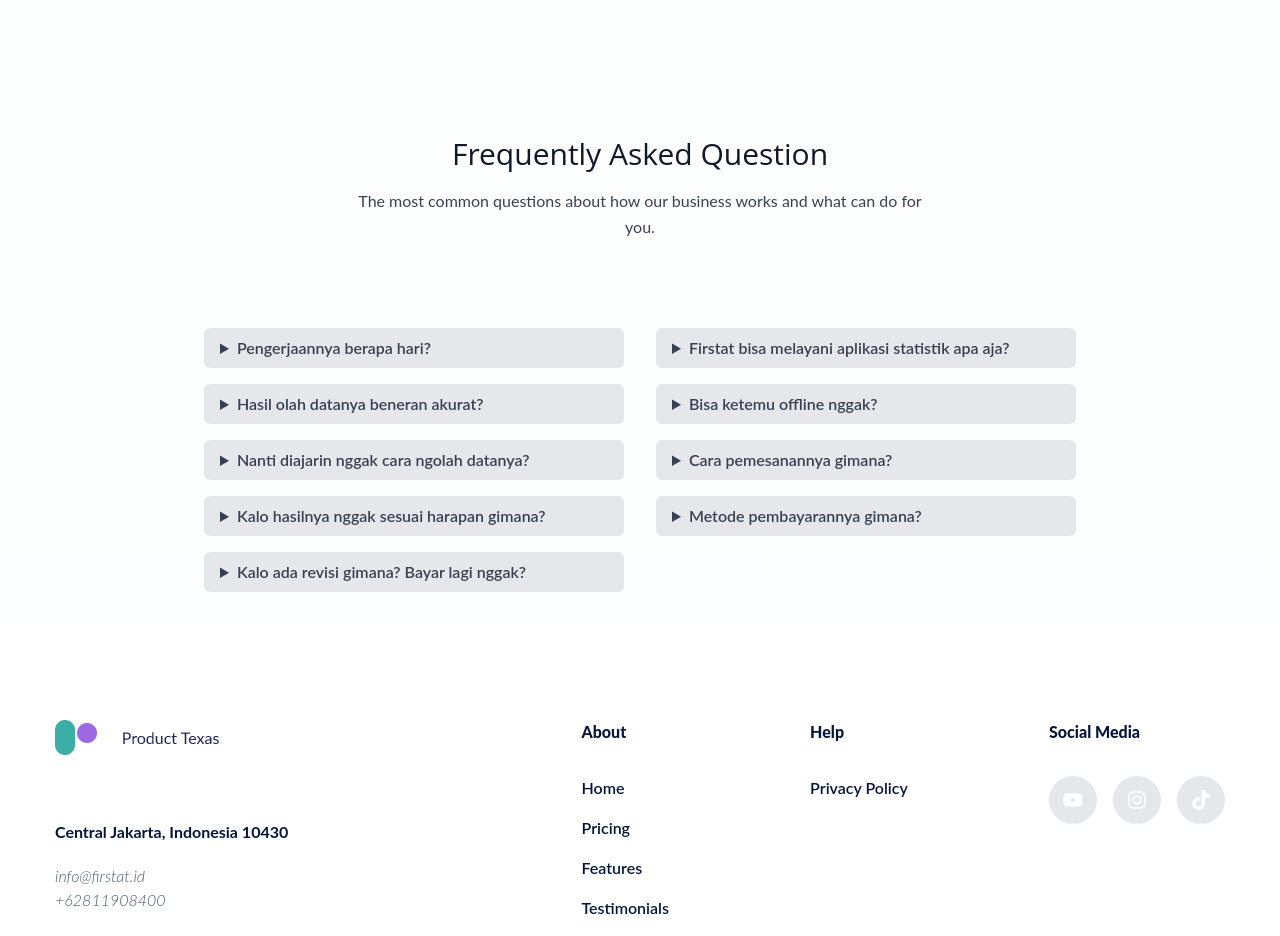
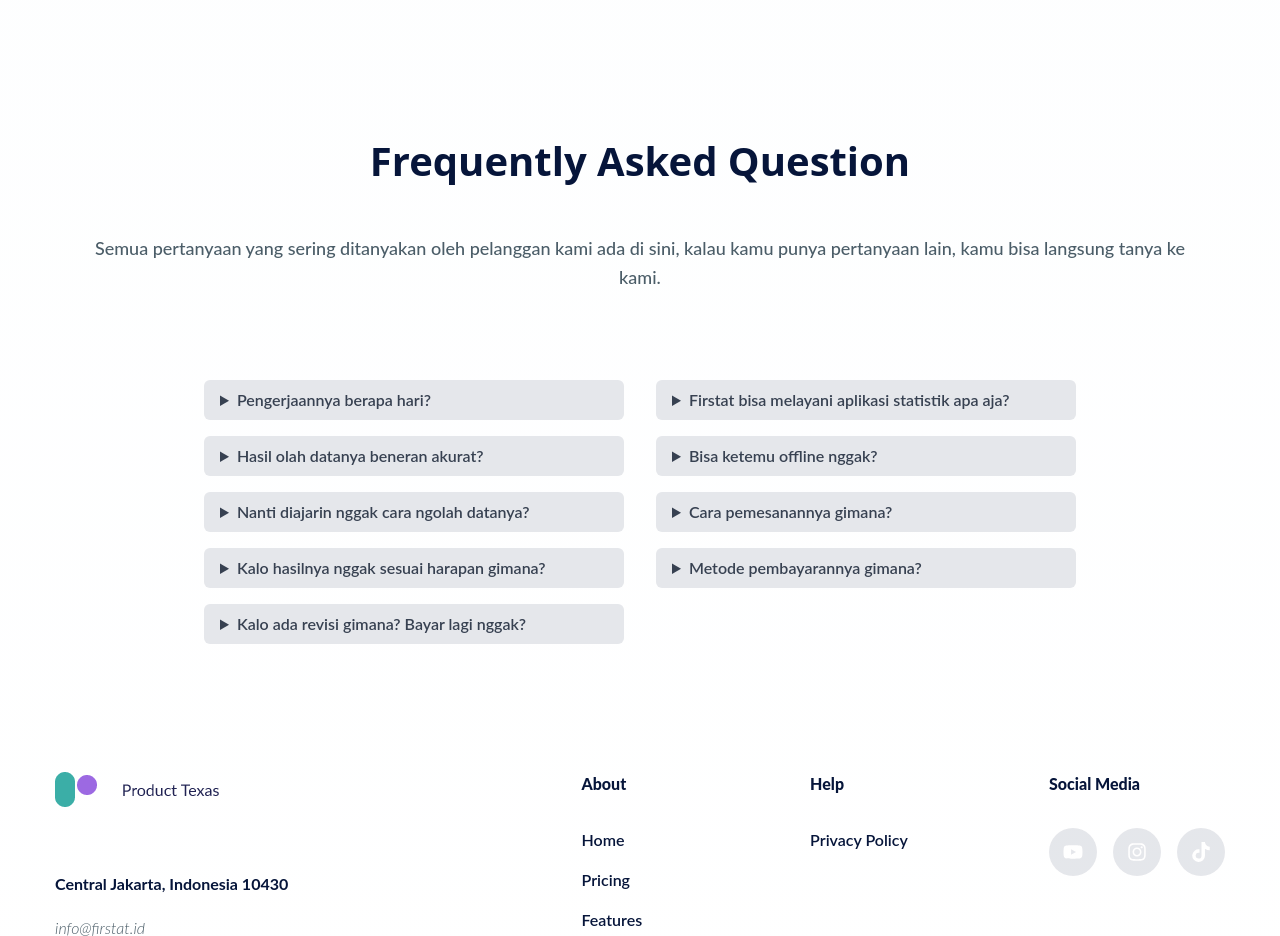
Before and after one commit to Farkhanariyasa/lanpage-ID, a React (Create React App) app: page / in a window 1280 px wide. Shown: the part 5520-6456 px from the top of the page. Built offline with nearby package versions, Linux system fonts and the light colour scheme; the HTML template or start-up script is replaced by a standard one.

Commit message:
Styling FAQ section title

```diff
--- a/src/components/FAQ.js
+++ b/src/components/FAQ.js
@@ -7,12 +7,11 @@ const FAQ = () => {
         <section class="text-gray-700">
           <div class="container px-5 py-24 mx-auto">
             <div class="text-center mb-20">
-              <h1 class="sm:text-3xl text-2xl font-medium text-center title-font text-gray-900 mb-4">
+              <h1 class="h2 mb-6 xl:mb-12">
                 Frequently Asked Question
               </h1>
-              <p class="text-base leading-relaxed xl:w-2/4 lg:w-3/4 mx-auto">
-                The most common questions about how our business works and what
-                can do for you.
+              <p class="lead text-center ">
+                Semua pertanyaan yang sering ditanyakan oleh pelanggan kami ada di sini, kalau kamu punya pertanyaan lain, kamu bisa langsung tanya ke kami.
               </p>
             </div>
             <div class="flex flex-wrap lg:w-4/5 sm:mx-auto sm:mb-2 -mx-2">
```
